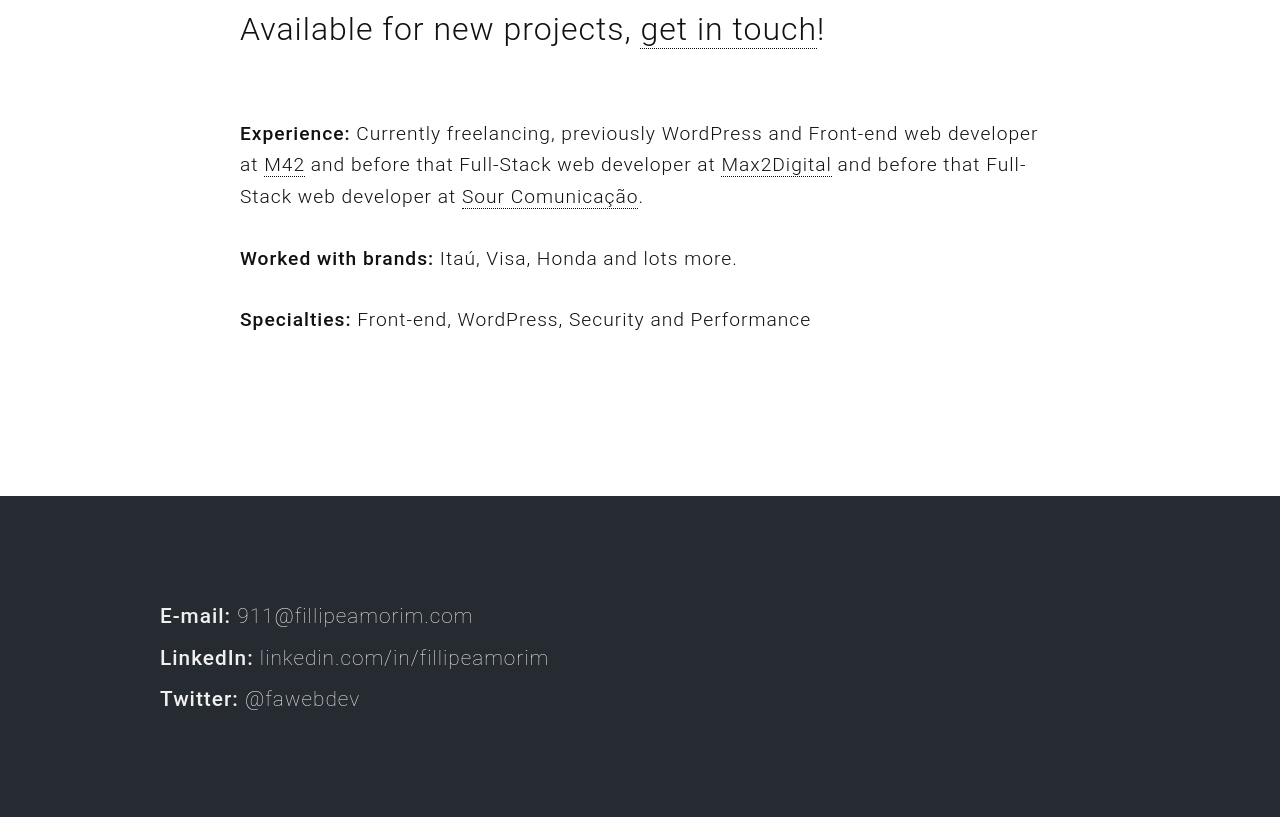
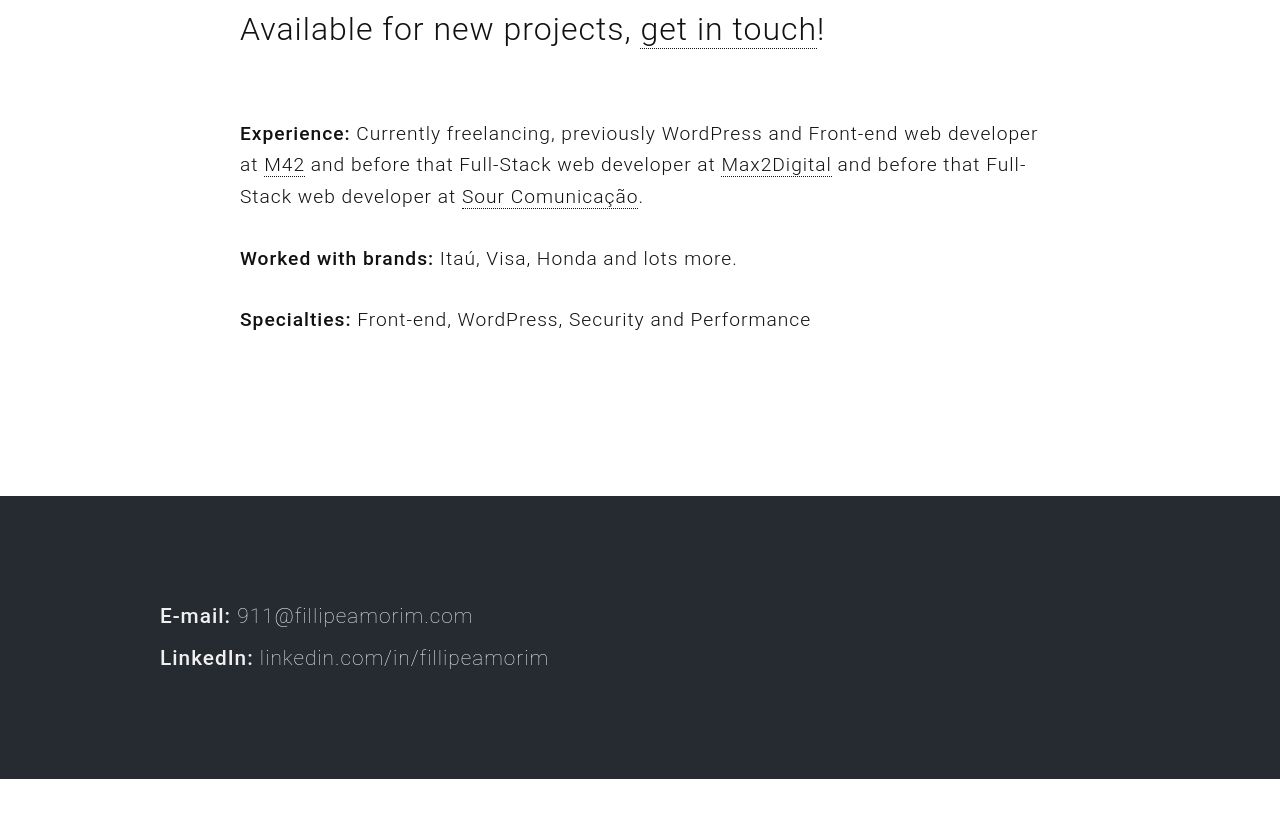
Before and after one commit to fillipeamorim/Portfolio, a plain HTML site: page index.html in a window 1280 px wide. Shown: the part 964-1781 px from the top of the page. After the commit the page ends 1743 px from the top, so only its background shows below. Drawn offline with Linux system fonts and the light colour scheme.

Commit message:
Goodbye twitter link

```diff
--- a/index.html
+++ b/index.html
@@ -229,7 +229,6 @@
 					<div class="Foot-section u-textBold">
 						<p>E-mail: <a class="Link js-contact" href="mailto:911@fillipeamorim.com" title="Send me an e-mail" target="_blank"><span class="Link-inner u-textNormal">911@fillipeamorim.com</span></a></p>
 						<p>LinkedIn: <a class="Link js-contact" href="https://linkedin.com/in/fillipeamorim" title="Visit my LinkedIn Profile" target="_blank"><span class="Link-inner u-textNormal">linkedin.com/in/fillipeamorim</span></a></p>
-						<p>Twitter: <a class="Link js-contact" href="https://twitter.com/fawebdev" title="Tweet-me @fawebdev" target="_blank"><span class="Link-inner u-textNormal">@fawebdev</span></a></p>
 					</div>
 				</div>
 			</div>
```
